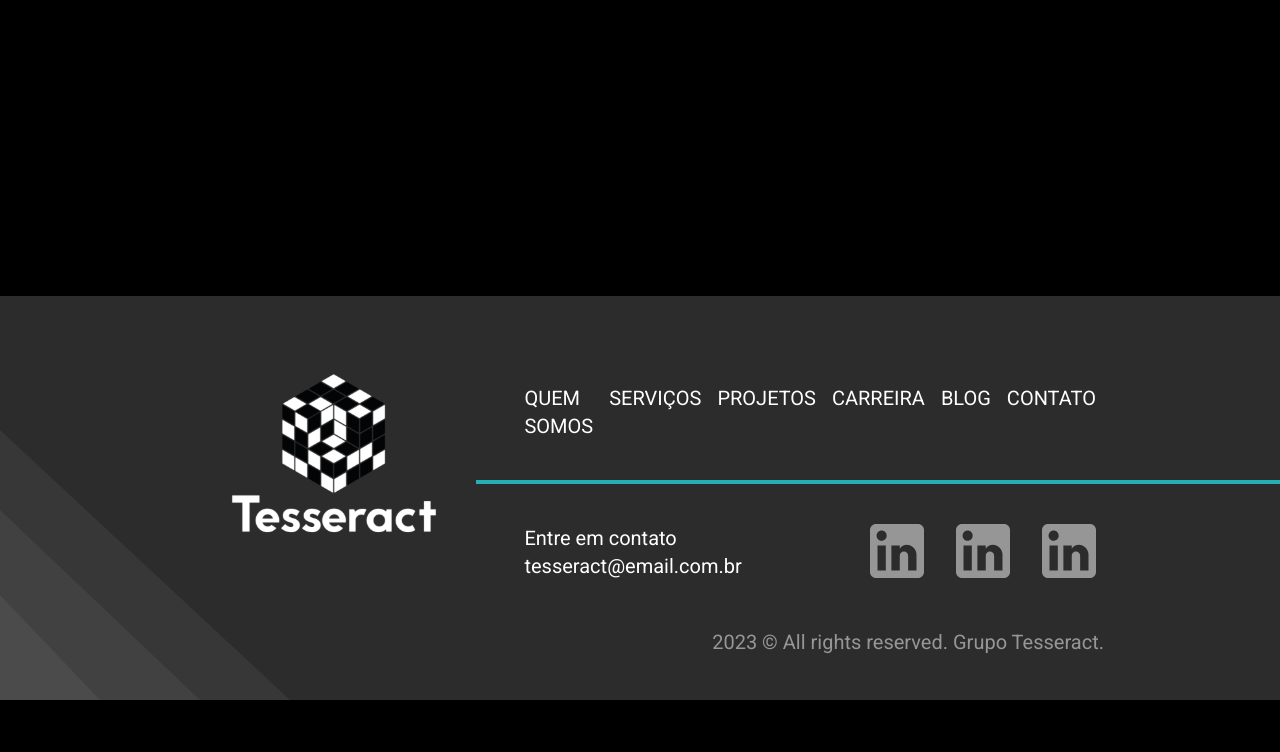
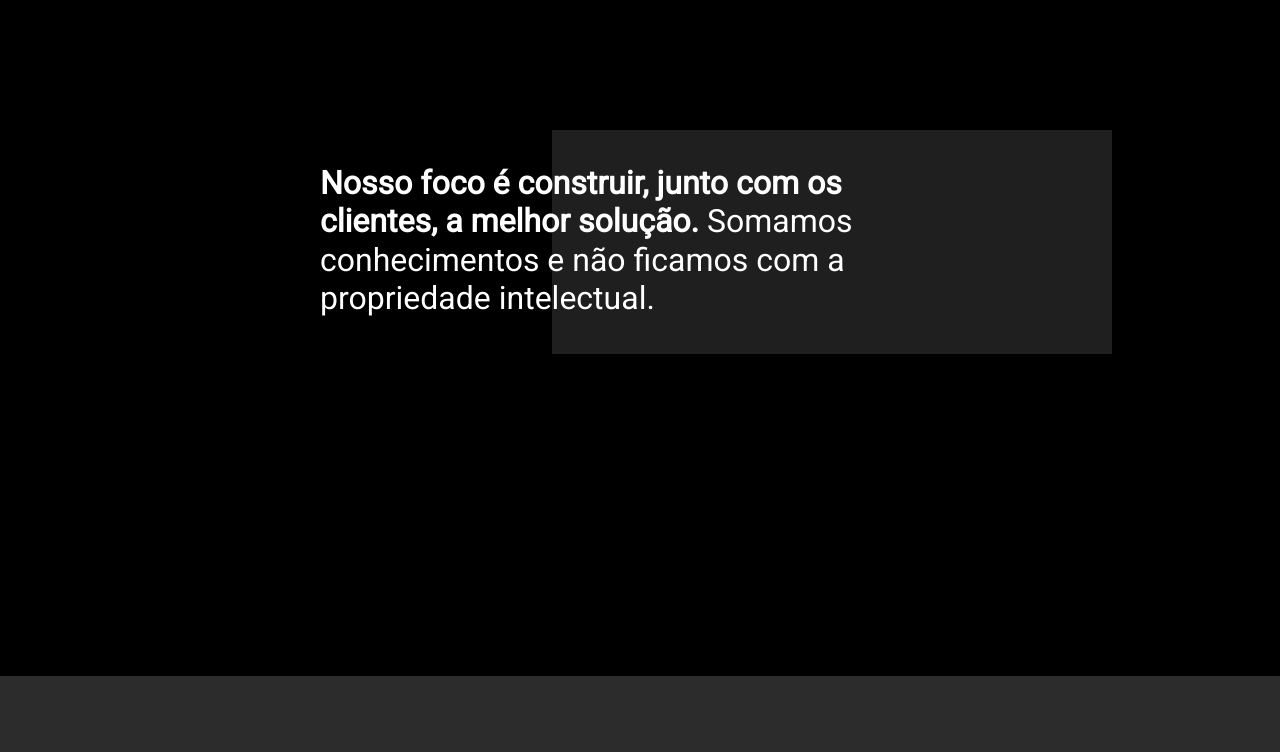
Before and after one commit to grupotesseract/grupotesseract.com.br, a Next.js app: page /servicos in a window 1280 px wide. Shown: the part 1560-2312 px from the top of the page. Before the commit the page ends 2260 px from the top, so only its background shows below. Built offline with nearby package versions, Linux system fonts and the light colour scheme.

Commit message:
feat(text-box): create penultimate component of the services page.

```diff
--- a/app/components/IconTitleDescription.tsx
+++ b/app/components/IconTitleDescription.tsx
@@ -1,16 +1,16 @@
-import Image from "next/image";
+import Image from 'next/image';
 interface IconTitleDescriptionProps {
-    icon?: string,
-    title: string,
-    description: string,
-    titleClass?: string,
-    visible?: boolean
+  icon?: string;
+  title: string;
+  description: string;
+  titleClass?: string;
+  visible?: boolean;
 }
 
-export default function IconTitleDescription (props: IconTitleDescriptionProps) {
+export default function IconTitleDescription(props: IconTitleDescriptionProps) {
   return (
     <div className="flex flex-col items-center w-358 gap-30">
-           {props.visible && props.icon &&
+      {props.visible && props.icon && (
         <Image
           src={props.icon}
           alt="outsourcing"
@@ -18,13 +18,18 @@ export default function IconTitleDescription (props: IconTitleDescriptionProps)
           height={195}
           className="flex m-8"
         />
-           }
-            <h1 className={`text-lightBlue text-4xl font-black uppercase pb-10 ${props.titleClass}`}>
+      )}
+      <h1
+        className={`text-lightBlue text-4xl font-black uppercase pb-10 ${props.titleClass}`}
+      >
         {props.title}
       </h1>
       <div>
-                    <span className="text-xl" dangerouslySetInnerHTML={{__html: props.description}}></span>
+        <span
+          className="text-xl text-white"
+          dangerouslySetInnerHTML={{ __html: props.description }}
+        ></span>
       </div>
     </div>
-    )
+  );
 }
--- a/app/components/PreContentText.tsx
+++ b/app/components/PreContentText.tsx
@@ -1,6 +1,6 @@
 export default function PreContentText() {
   return (
-    <div className="box-pre-text flex ">
+    <div className="box-pre-text flex text-white">
       <p>
         <strong>Nós transformamos</strong> e descomplicamos negócios para inovar
         e crescer através da cocriação de softwares customizados.
--- /dev/null
+++ b/app/components/TextWithBox.tsx
@@ -0,0 +1,17 @@
+export default function TextWithBox() {
+  return (
+    <>
+      <div className="flex justify-around mt-44">
+        <div className="box-service-2 flex relative"></div>
+        <div className="text-box-service flex">
+          <p className="text-white text-2lg">
+            <strong>
+              Nosso foco é construir, junto com os clientes, a melhor solução.
+            </strong>{' '}
+            Somamos conhecimentos e não ficamos com a propriedade intelectual.
+          </p>
+        </div>
+      </div>
+    </>
+  );
+}
--- a/app/globals.css
+++ b/app/globals.css
@@ -236,3 +236,17 @@ body {
   font-size: 2.5rem;
   font-weight: 400;
 }
+
+.box-service-2 {
+  width: 35rem;
+  height: 14rem;
+  right: -12rem;
+  bottom: 2.125rem;
+  background-color: rgb(31, 31, 31);
+}
+
+.text-box-service {
+  width: 40rem;
+  position: absolute;
+  align-items: center;
+}
--- a/app/servicos/page.tsx
+++ b/app/servicos/page.tsx
@@ -1,6 +1,7 @@
 import PageTitle from '../components/PageTitle';
 import PreContentText from '../components/PreContentText';
 import TeamInformation from '../components/TeamInformation';
+import TextWithBox from '../components/TextWithBox';
 
 const boxData = [
   {
@@ -32,6 +33,7 @@ export default function Services() {
       <div className="min-w-full">
         <TeamInformation />
       </div>
+      <TextWithBox />
     </>
   );
 }
```
Lines whose indentation alone changed are shown as unchanged.
